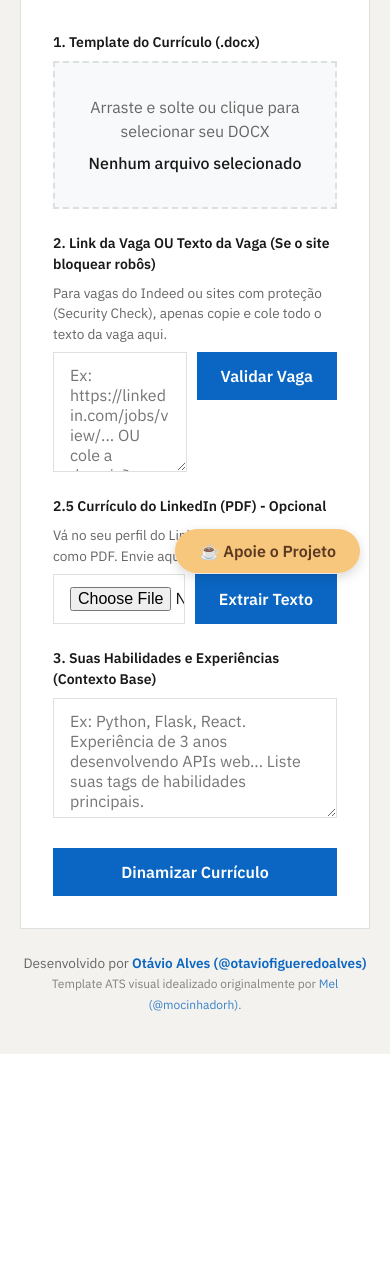
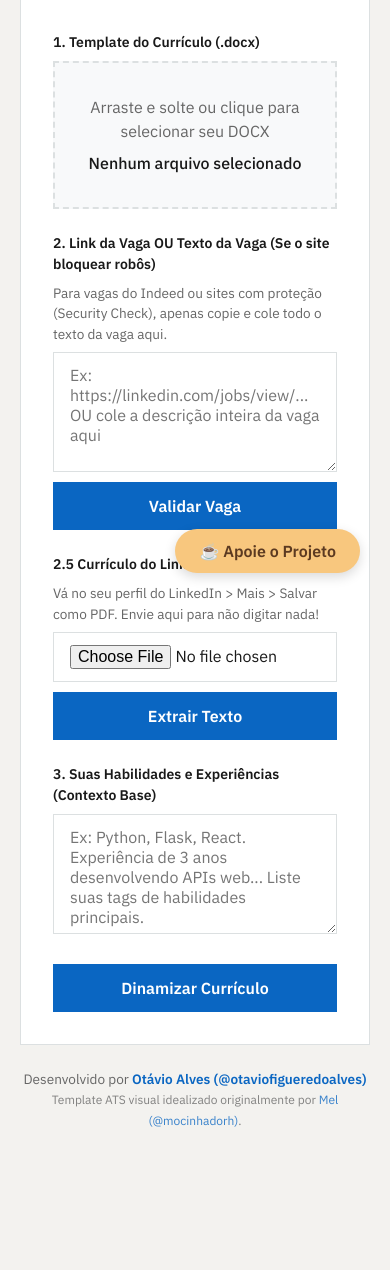
Before and after one commit to otaviofigueredoalves/dinamizador_curriculo, a Flask app: page / in a window 390 px wide. Shown: the part 241-1511 px from the top of the page. Before the commit the page ends 1295 px from the top, so only its background shows below. Run offline with Flask 3, Linux system fonts and the light colour scheme; parts of the project's set-up code (start-up, migrations or seed data) failed here and were passed over.

Commit message:
style: corrigido responsivo

```diff
--- a/static/css/style.css
+++ b/static/css/style.css
@@ -258,3 +258,33 @@ textarea.form-control {
 .donate-modal-close:hover {
   color: #333;
 }
+
+body {
+  padding-bottom: 100px;
+}
+
+.input-button-group {
+  display: flex;
+  gap: 10px;
+}
+
+.input-button-group .btn-primary {
+  width: auto;
+  white-space: nowrap;
+  align-self: flex-start;
+}
+
+@media (max-width: 600px) {
+  .input-button-group {
+    flex-direction: column;
+  }
+
+  .input-button-group .btn-primary {
+    width: 100%;
+    align-self: stretch;
+  }
+
+  #final-notification .input-button-group .btn-primary {
+    width: 100%;
+  }
+}
--- a/templates/index.html
+++ b/templates/index.html
@@ -28,9 +28,9 @@
                 <div class="form-group">
                     <label for="linkedin_url">2. Link da Vaga OU Texto da Vaga (Se o site bloquear robôs)</label>
                     <p style="font-size: 0.85rem; color: #666; margin-bottom: 8px;">Para vagas do Indeed ou sites com proteção (Security Check), apenas copie e cole todo o texto da vaga aqui.</p>
-                    <div style="display: flex; gap: 10px;">
+                    <div class="input-button-group">
                         <textarea id="linkedin_url" name="linkedin_url" class="form-control" placeholder="Ex: https://linkedin.com/jobs/view/... OU cole a descrição inteira da vaga aqui" rows="4" required></textarea>
-                        <button type="button" class="btn-primary" id="validateLinkBtn" style="width: auto; white-space: nowrap; align-self: flex-start;">Validar Vaga</button>
+                        <button type="button" class="btn-primary" id="validateLinkBtn">Validar Vaga</button>
                     </div>
                     <div id="job-info-notification" class="alert" style="display: none; margin-top: 10px; background-color: #E3F2FD; border-color: #0A66C2; color: #0A66C2;">
                         <!-- Notificação será injetada aqui -->
@@ -40,9 +40,9 @@
                 <div class="form-group">
                     <label for="linkedin_pdf_file">2.5 Currículo do LinkedIn (PDF) - Opcional</label>
                     <p style="font-size: 0.85rem; color: #666; margin-bottom: 8px;">Vá no seu perfil do LinkedIn > Mais > Salvar como PDF. Envie aqui para não digitar nada!</p>
-                    <div style="display: flex; gap: 10px;">
+                    <div class="input-button-group">
                         <input type="file" id="linkedin_pdf_file" accept=".pdf" class="form-control" style="flex: 1;">
-                        <button type="button" class="btn-primary" id="extractProfileBtn" style="width: auto; white-space: nowrap;">Extrair Texto</button>
+                        <button type="button" class="btn-primary" id="extractProfileBtn">Extrair Texto</button>
                     </div>
                     <div id="profile-info-notification" class="alert" style="display: none; margin-top: 10px; background-color: #E3F2FD; border-color: #0A66C2; color: #0A66C2;">
                         <!-- Notificação será injetada aqui -->
@@ -65,9 +65,9 @@
                 <div id="final-notification" class="alert" style="display: none; margin-top: 20px; background-color: #0A66C2; color: #FFFFFF; border-radius: 0; padding: 20px;">
                     <h3 style="margin-top: 0; margin-bottom: 10px; font-family: 'IBM Plex Sans', sans-serif; font-weight: 600;">✅ Currículo Gerado com Sucesso!</h3>
                     <p style="margin-bottom: 20px;">Seu currículo foi adaptado perfeitamente para a vaga. Escolha o formato para baixar:</p>
-                    <div style="display: flex; gap: 10px;">
-                        <a id="btn-download-pdf" href="#" class="btn-primary" style="background-color: #FFFFFF; color: #0A66C2; text-decoration: none; display: inline-block; text-align: center; font-weight: 600;">📄 Baixar em PDF</a>
-                        <a id="btn-download-docx" href="#" class="btn-primary" style="background-color: #FFFFFF; color: #0A66C2; text-decoration: none; display: inline-block; text-align: center; font-weight: 600;">📝 Baixar em DOCX</a>
+                    <div class="input-button-group">
+                        <a id="btn-download-pdf" href="#" class="btn-primary" style="background-color: #FFFFFF; color: #0A66C2; text-decoration: none; text-align: center;">📄 Baixar em PDF</a>
+                        <a id="btn-download-docx" href="#" class="btn-primary" style="background-color: #FFFFFF; color: #0A66C2; text-decoration: none; text-align: center;">📝 Baixar em DOCX</a>
                     </div>
                 </div>
             </form>
@@ -264,9 +264,9 @@
             </div>
             <div style="background-color: #F3F2EF; padding: 15px; border-radius: 8px; text-align: center;">
                 <p style="font-size: 14px; color: #666; margin-bottom: 10px;">Ou copie a chave Pix (CNPJ):</p>
-                <div style="display: flex; gap: 10px;">
+                <div class="input-button-group">
                     <input type="text" id="pixKey" value="63039836000110" class="form-control" style="font-family: monospace; font-size: 14px; background-color: #FFF;" readonly>
-                    <button class="btn-primary" id="copyPixBtn" style="width: auto; white-space: nowrap;">Copiar</button>
+                    <button class="btn-primary" id="copyPixBtn">Copiar</button>
                 </div>
             </div>
         </div>
```
